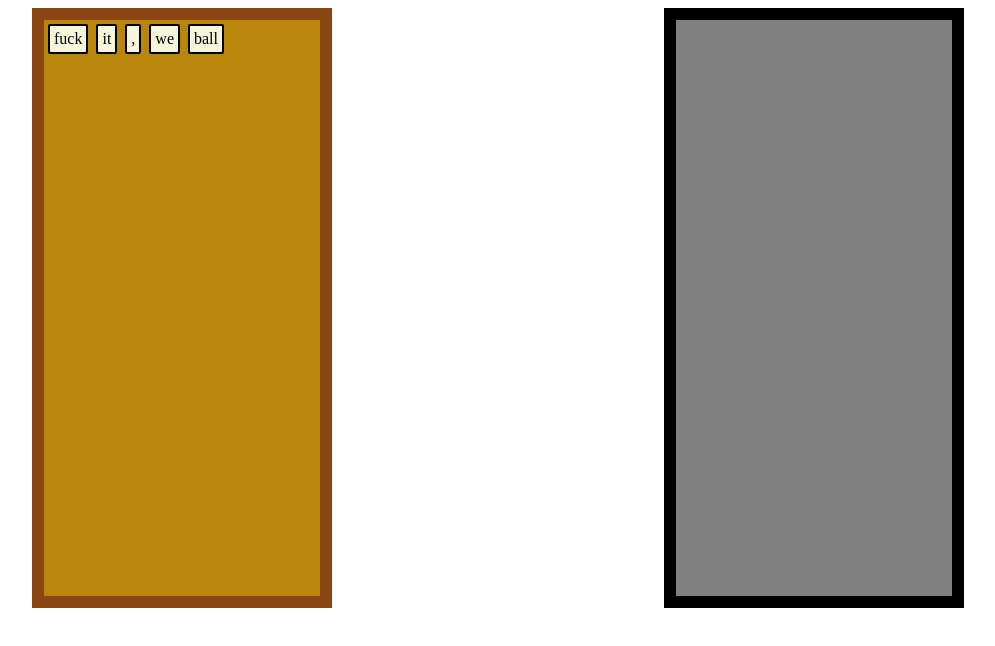
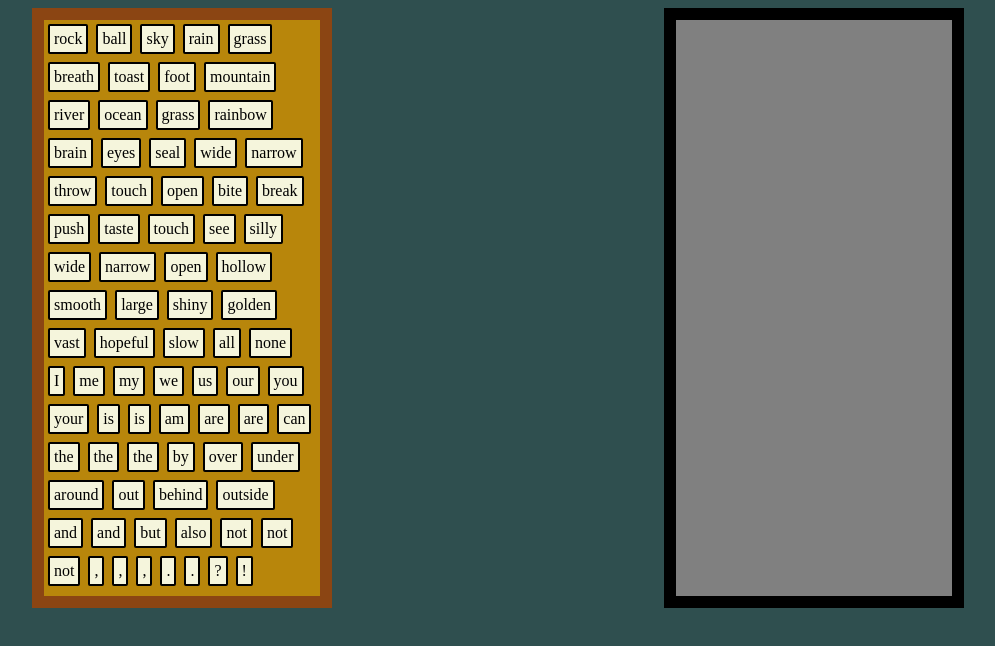
Before and after one commit to estivalbloom/fridge-magnet, a Vue app: page / in a window 1280 px wide. Shown: the top 646 px of the page, without its empty margins (142-1137 px from the left). Built offline with nearby package versions, Linux system fonts and the light colour scheme.

Commit message:
Adds words, wraps lines, changes colors

```diff
--- a/index.html
+++ b/index.html
@@ -11,6 +11,11 @@
 			content="width=device-width, initial-scale=1.0"
 		/>
 		<title>Fridge Magnet</title>
+		<style>
+			body {
+				background-color: darkslategray;
+			}
+		</style>
 	</head>
 	<body>
 		<div id="app"></div>
--- a/src/App.vue
+++ b/src/App.vue
@@ -1,12 +1,92 @@
 <script setup lang="ts">
 	import Sortable from 'sortablejs';
 	import { onMounted, useTemplateRef } from 'vue';
+	const punctuation : string[] = [
+		',',
+		'.',
+		'?',
+		'!'
+	]
 	const magnets : string[] = [
-		'fuck',
-		'it',
+		'rock',
+		'ball',
+		'sky',
+		'rain',
+		'grass',
+		'breath',
+		'toast',
+		'foot',
+		'mountain',
+		'river',
+		'ocean',
+		'grass',
+		'rainbow',
+		'brain',
+		'eyes',
+		'seal',
+		'wide',
+		'narrow',
+		'throw',
+		'touch',
+		'open',
+		'bite',
+		'break',
+		'push',
+		'taste',
+		'touch',
+		'see',
+		'silly',
+		'wide',
+		'narrow',
+		'open',
+		'hollow',
+		'smooth',
+		'large',
+		'shiny',
+		'golden',
+		'vast',
+		'hopeful',
+		'slow',
+		'all',
+		'none',
+		'I',
+		'me',
+		'my',
+		'we',
+		'us',
+		'our',
+		'you',
+		'your',
+		'is',
+		'is',
+		'am',
+		'are',
+		'are',
+		'can',
+		'the',
+		'the',
+		'the',
+		'by',
+		'over',
+		'under',
+		'around',
+		'out',
+		'behind',
+		'outside',
+		'and',
+		'and',
+		'but',
+		'also',
+		'not',
+		'not',
+		'not',
 		',',
-		'we',
-		'ball'
+		',',
+		',',
+		'.',
+		'.',
+		'?',
+		'!'
 	]
 
 	const magnetRef = useTemplateRef('magnet-board');
@@ -32,11 +112,7 @@
 <template>
 	<div id="room">
 		<div id="board" class="magnet-container" ref="magnet-board">
-			<div>fuck</div>
-			<div>it</div>
-			<div>,</div>
-			<div>we</div>
-			<div>ball</div>
+			<div v-for="magnet in magnets">{{ magnet }}</div>
 		</div>
 		<div id="fridge" class="magnet-container" ref="fridge">
 		</div>
@@ -44,6 +120,7 @@
 </template>
 
 <style scoped>
+
 #room {
 	display: flex;
 	justify-content: space-around;
@@ -54,7 +131,9 @@
 	height: 600px;
 	width: 300px;
 	display: flex;
+	flex-wrap: wrap;
 	align-items: flex-start;
+	align-content: start;
 	box-sizing: border-box;
 }
 
```
